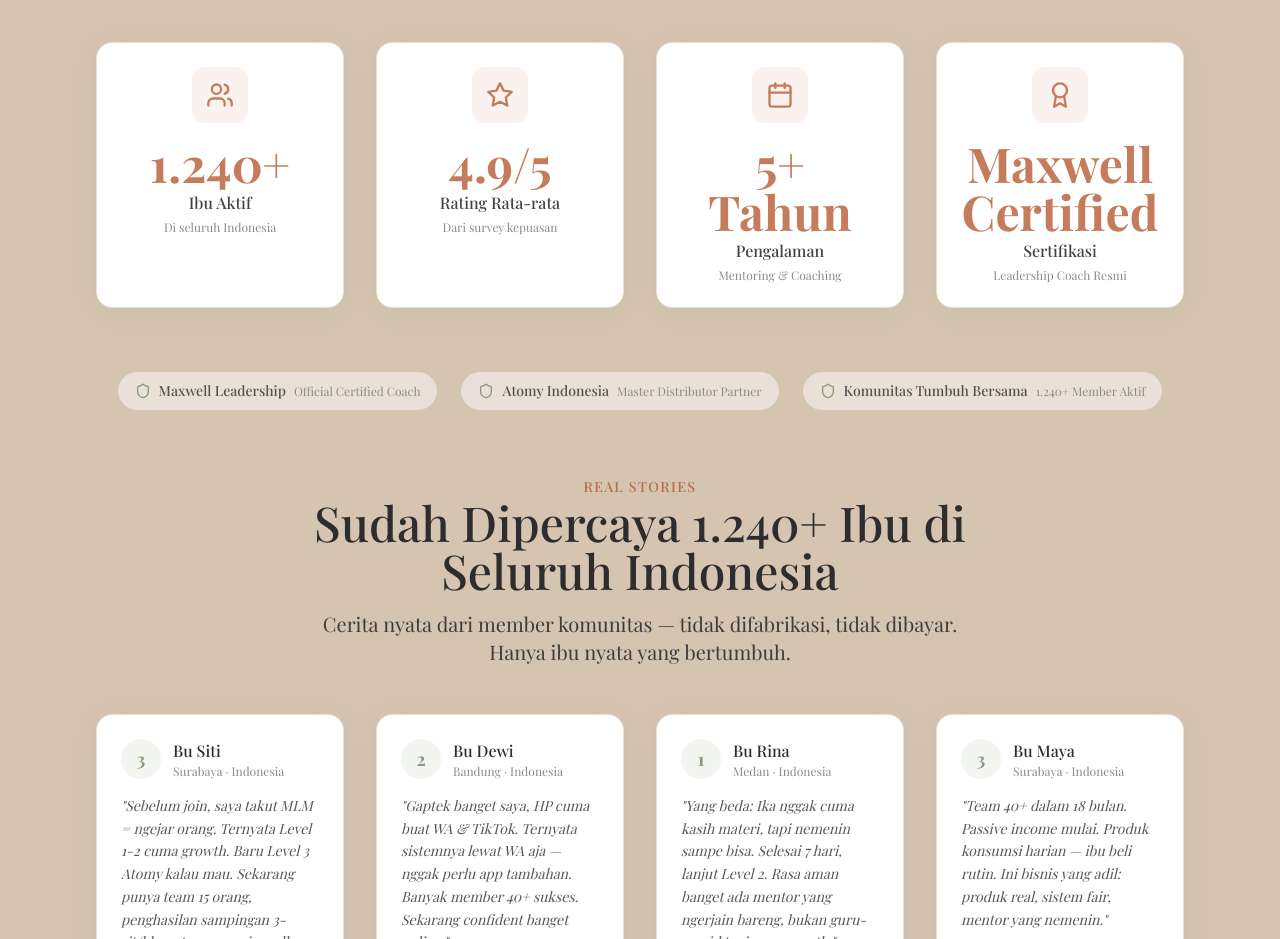
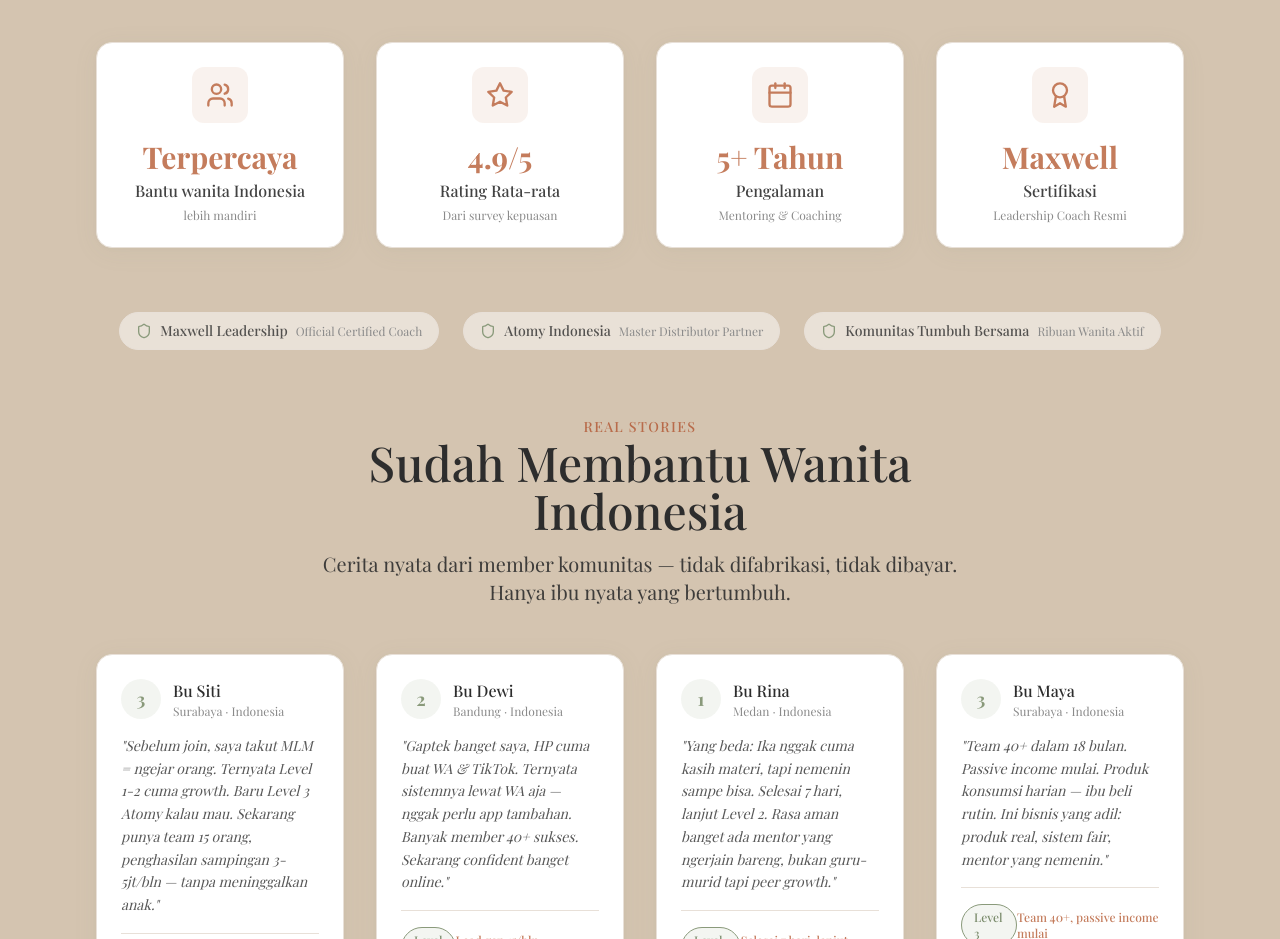
Before and after one commit to jkailett/jkailett, a Next.js app: page / in a window 1280 px wide. Shown: the part 7260-8199 px from the top of the page. Built offline with nearby package versions, Linux system fonts and the light colour scheme; a web font is replaced by a local one.

Commit message:
fix: stats wording - remove unverifiable numbers, fix card overflow layout

```diff
--- a/src/components/Testimonials.tsx
+++ b/src/components/Testimonials.tsx
@@ -5,10 +5,10 @@ import { Users, Star, Calendar, Award, MessageCircle, Shield, TrendingUp } from
 
 export default function Testimonials() {
   const stats = [
-    { icon: Users, label: 'Ibu Aktif', value: '1.240+', desc: 'Di seluruh Indonesia' },
-    { icon: Star, label: 'Rating Rata-rata', value: '4.9/5', desc: 'Dari survey kepuasan' },
-    { icon: Calendar, label: 'Pengalaman', value: '5+ Tahun', desc: 'Mentoring & Coaching' },
-    { icon: Award, label: 'Sertifikasi', value: 'Maxwell Certified', desc: 'Leadership Coach Resmi' },
+    { icon: Users, value: 'Terpercaya', label: 'Bantu wanita Indonesia', desc: 'lebih mandiri' },
+    { icon: Star, value: '4.9/5', label: 'Rating Rata-rata', desc: 'Dari survey kepuasan' },
+    { icon: Calendar, value: '5+ Tahun', label: 'Pengalaman', desc: 'Mentoring & Coaching' },
+    { icon: Award, value: 'Maxwell', label: 'Sertifikasi', desc: 'Leadership Coach Resmi' },
   ]
 
   const snapshots = [
@@ -45,7 +45,7 @@ export default function Testimonials() {
   const partners = [
     { name: 'Maxwell Leadership', desc: 'Official Certified Coach' },
     { name: 'Atomy Indonesia', desc: 'Master Distributor Partner' },
-    { name: 'Komunitas Tumbuh Bersama', desc: '1.240+ Member Aktif' },
+    { name: 'Komunitas Tumbuh Bersama', desc: 'Ribuan Wanita Aktif' },
   ]
 
   return (
@@ -76,7 +76,7 @@ export default function Testimonials() {
                 <div className="w-14 h-14 rounded-xl bg-terracotta/10 flex items-center justify-center text-terracotta mx-auto mb-4 group-hover:scale-110 transition-transform duration-300">
                   <stat.icon className="w-7 h-7" aria-hidden="true" />
                 </div>
-                <p className="heading-2 text-terracotta font-bold mb-1">{stat.value}</p>
+                <p className="text-2xl sm:text-3xl font-bold text-terracotta mb-1 leading-tight break-words">{stat.value}</p>
                 <p className="body-small font-medium text-soft-black/90">{stat.label}</p>
                 <p className="text-xs text-text-muted mt-1">{stat.desc}</p>
               </motion.article>
@@ -131,7 +131,7 @@ export default function Testimonials() {
               transition={{ duration: 0.6, delay: 0.1 }}
               className="heading-2 mb-4"
             >
-              Sudah Dipercaya 1.240+ Ibu di Seluruh Indonesia
+              Sudah Membantu Wanita Indonesia
             </motion.h2>
             <motion.p
               initial={{ opacity: 0, y: 20 }}
```
